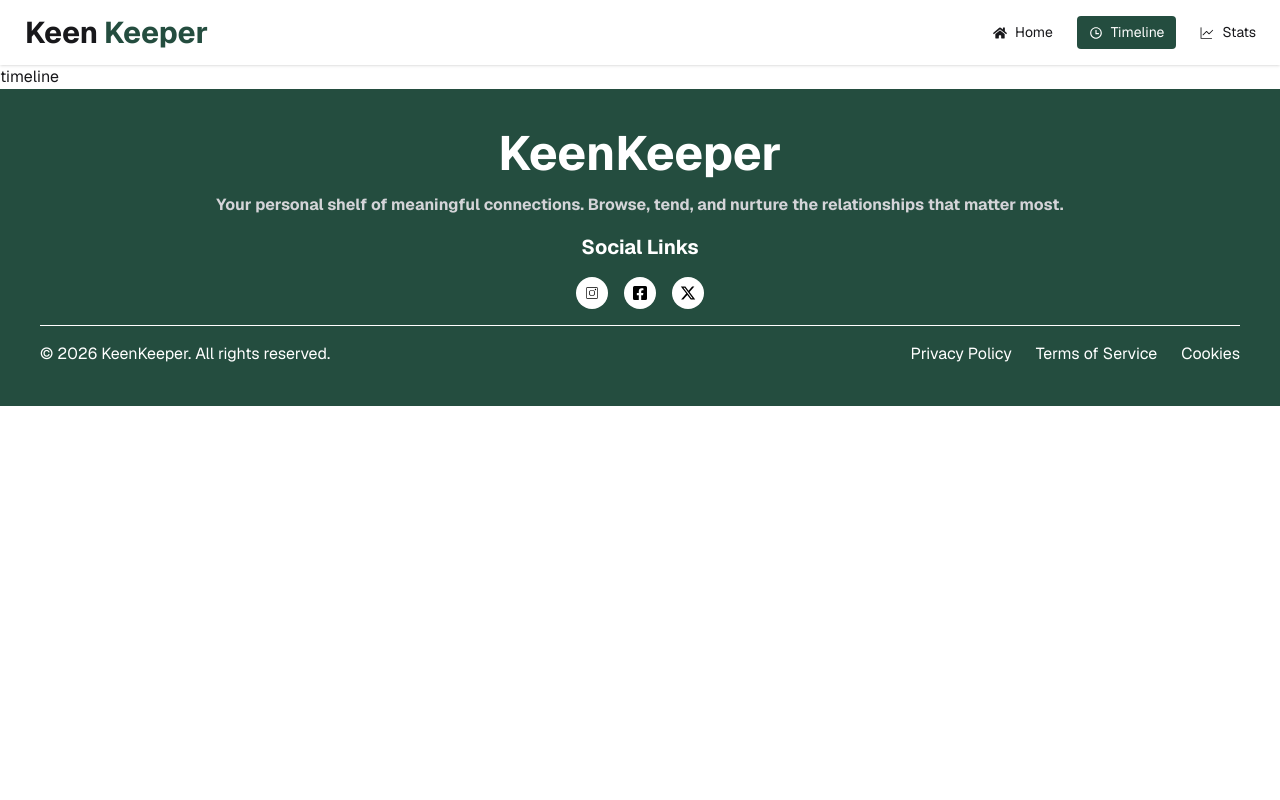
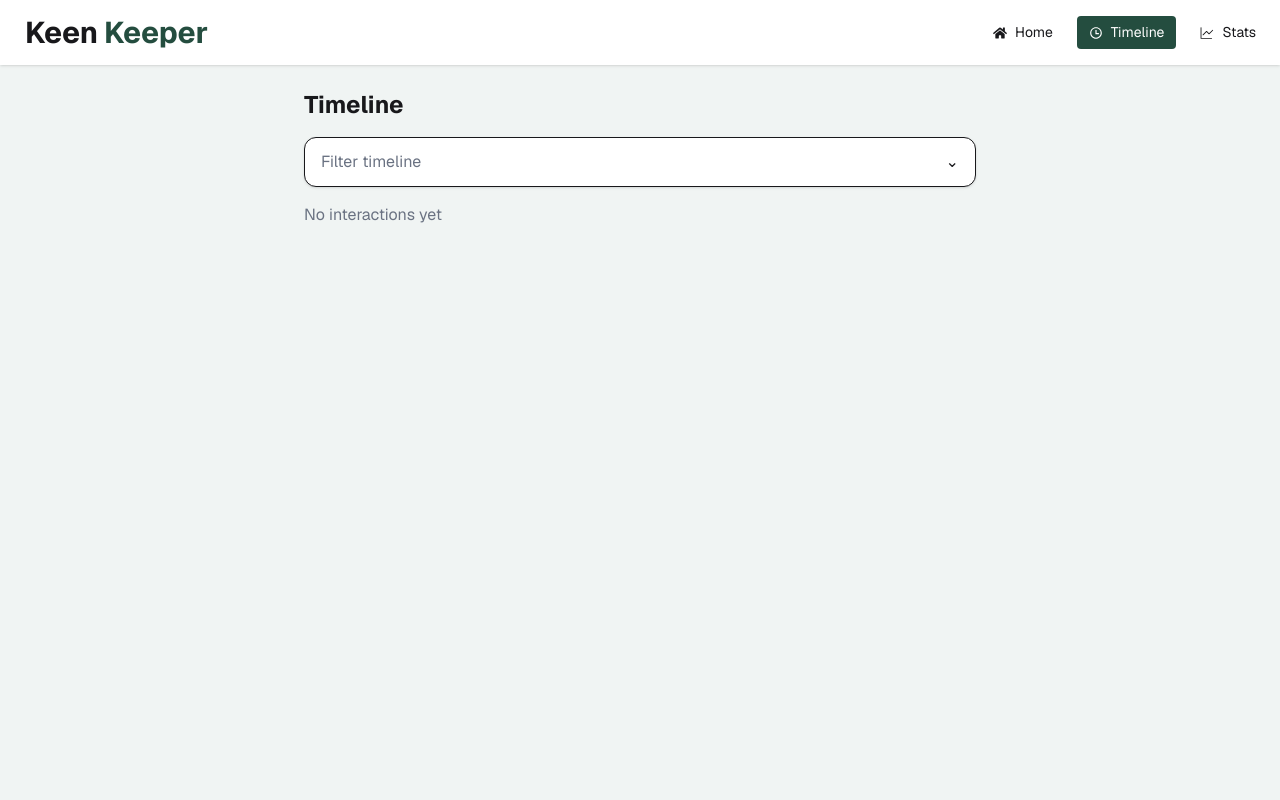
Before and after one commit to azizul-dev/assigment-7, a Next.js app: page /timeLine in a window 1280 px wide. Shown: the top 800 px of the page. Built offline with nearby package versions, Linux system fonts and the light colour scheme.

Commit message:
timeline and tost added

```diff
--- a/src/app/(main)/timeLine/page.jsx
+++ b/src/app/(main)/timeLine/page.jsx
@@ -1,12 +1,91 @@
-import React from 'react';
-export const metadata = {
-  title: "KeenKeeper | Timeline Page",
+"use client";
+
+import React, { useContext, useState } from 'react';
+import { TimelineContext } from '@/context/TimelineContext';
+import { IoMdText } from 'react-icons/io';
+import { MdAddCall, MdMissedVideoCall } from 'react-icons/md';
+import { FaHandshake } from 'react-icons/fa';
+
+
+const TimelinePage = () => {
+
+    const { calls } = useContext(TimelineContext);
+
+    const [open, setOpen] = useState(false);
+
+    const getIcon = (type) => {
+    if (type === "Text") return <IoMdText />;
+    if (type === "Call") return <MdAddCall/>;
+    if (type === "Video") return <MdMissedVideoCall  />;
+    if (type === "Meetup") return <FaHandshake />;
+
 };
 
-const TimelinePage = () => {
     return (
-        <div>
-             timeline
+        <div className="min-h-screen bg-[#f0f4f3] p-6">
+            <div className="max-w-2xl mx-auto">
+
+                <h1 className="text-2xl font-bold mb-4">Timeline</h1>
+                <div className="mb-4 relative">
+
+                    <div
+                        onClick={() => setOpen(!open)}
+                        className="w-full bg-white border rounded-xl px-4 py-3 flex justify-between items-center shadow-sm cursor-pointer"
+                    >
+                        <span className="text-gray-500">Filter timeline</span>
+                        <span>⌄</span>
+                    </div>
+
+                    {
+                        open && (
+                            <div className="absolute mt-2 w-full bg-white border rounded-xl shadow-md z-10">
+                                <p className="px-4 py-2 hover:bg-gray-100 cursor-pointer">All</p>
+                                <p className="px-4 py-2 hover:bg-gray-100 cursor-pointer">Call</p>
+                                <p className="px-4 py-2 hover:bg-gray-100 cursor-pointer">Text</p>
+                                <p className="px-4 py-2 hover:bg-gray-100 cursor-pointer">Video</p>
+                            </div>
+                        )
+                    }
+
+                </div>
+
+
+                {
+                    calls.length === 0 && (
+                        <p className="text-gray-500">No interactions yet</p>
+                    )
+                }
+
+
+                {
+                    calls.map((item, index) => (
+                        <div
+                            key={index}
+                            className="flex items-center gap-4 bg-gray-50 border rounded-xl p-4 mb-3"
+                        >
+                            {/* ICON */}
+                            <div className="w-10 h-10 flex items-center justify-center bg-white rounded-full shadow">
+                                {getIcon(item.type)}
+                            </div>
+
+                            {/* TEXT */}
+                            <div>
+                                <p className="text-sm font-medium text-gray-700">
+                                    <span className="font-semibold">{item.type}</span> with {item.name}
+                                </p>
+                                <p className="text-xs text-gray-400">
+                                    {new Date(item.date).toLocaleDateString('en-US', {
+                                        month: 'long',
+                                        day: 'numeric',
+                                        year: 'numeric'
+                                    })}
+                                </p>
+                            </div>
+                        </div>
+                    ))
+                }
+
+            </div>
         </div>
     );
 };
--- a/src/app/layout.js
+++ b/src/app/layout.js
@@ -1,9 +1,7 @@
 import { Geist, Geist_Mono } from "next/font/google";
 import "./globals.css";
-import NavBar from "@/components/Navbar/NavBar";
-import Footer from "@/components/Footer/Footer";
-import TimelineProvider from "@/context/TimelineContext";
 import Providers from "./lib/providers";
+import { ToastContainer } from "react-toastify";
 
 const geistSans = Geist({
   variable: "--font-geist-sans",
@@ -29,6 +27,7 @@ export default function RootLayout({ children }) {
       <body className={`${geistSans.className} min-h-screen flex flex-col`}>
         <Providers>
           {children}
+          <ToastContainer position="top-center"/>
         </Providers>
         </body>
     </html>
--- a/src/components/callInfo/callsDetailBtn.jsx
+++ b/src/components/callInfo/callsDetailBtn.jsx
@@ -4,31 +4,43 @@ import React, { useContext } from 'react';
 import { IoMdText } from 'react-icons/io';
 import { MdAddCall, MdMissedVideoCall } from 'react-icons/md';
 import { TimelineContext } from '@/context/TimelineContext';
+import { toast } from 'react-toastify';
 
-const CallDetails = ({friend}) => {
+const CallDetails = ({ friend }) => {
 
-    const {calls, setCalls} = useContext(TimelineContext);
+    const { calls, setCalls } = useContext(TimelineContext);
 
-    const handleCheck = () =>{
-        setCalls([...calls, friend]);
-        console.log("check")
+    const handleCheck = (type) => {
+        const newCall = {
+            ...friend,
+            type: type,
+            date: new Date().toISOString()
 
-    }
+        };
+
+        setCalls([...calls, newCall]);
+
+        // 🔥 TOAST
+    if (type === "Call") toast.success("📞 Call logged!");
+    if (type === "Text") toast.info("💬 Text sent!");
+    if (type === "Video") toast("📹 Video call added!");
+
+    };
 
     return (
         <div>
             <div className='bg-white rounded-xl shadow p-5'>
                 <h3 className='font-bold text-lg mb-3'>Quick Check-In</h3>
                 <div className='grid grid-cols-3 gap-3'>
-                    <button onClick={handleCheck} className='border rounded-xl py-4 flex flex-col items-center gap-1 hover:bg-gray-50'>
+                    <button onClick={() => handleCheck("Call")} className='border rounded-xl py-4 flex flex-col items-center gap-1 cursor-pointer hover:bg-gray-50'>
                         <span className='text-xl'><MdAddCall /></span>
                         <span className='text-sm'>Call</span>
                     </button>
-                    <button onClick={handleCheck} className='border rounded-xl py-4 flex flex-col items-center gap-1 hover:bg-gray-50'>
+                    <button onClick={() => handleCheck("Text")} className='border rounded-xl py-4 flex flex-col items-center gap-1 cursor-pointer hover:bg-gray-50'>
                         <span className='text-xl'><IoMdText /></span>
                         <span className='text-sm'>Text</span>
                     </button>
-                    <button onClick={handleCheck} className='border rounded-xl py-4 flex flex-col items-center gap-1 hover:bg-gray-50'>
+                    <button onClick={() => handleCheck("Video")} className='border cursor-pointer rounded-xl py-4 flex flex-col items-center gap-1 hover:bg-gray-50'>
                         <span className='text-xl'><MdMissedVideoCall /></span>
                         <span className='text-sm'>Video</span>
                     </button>
--- a/src/context/TimelineContext.jsx
+++ b/src/context/TimelineContext.jsx
@@ -1,8 +1,10 @@
 "use client";
 
-export { TimelineContext }
+
 
 import React, { createContext, useState } from 'react';
+
+export { TimelineContext }
 
 const TimelineContext = createContext();
 const TimelineProvider = ({children}) => {
```
